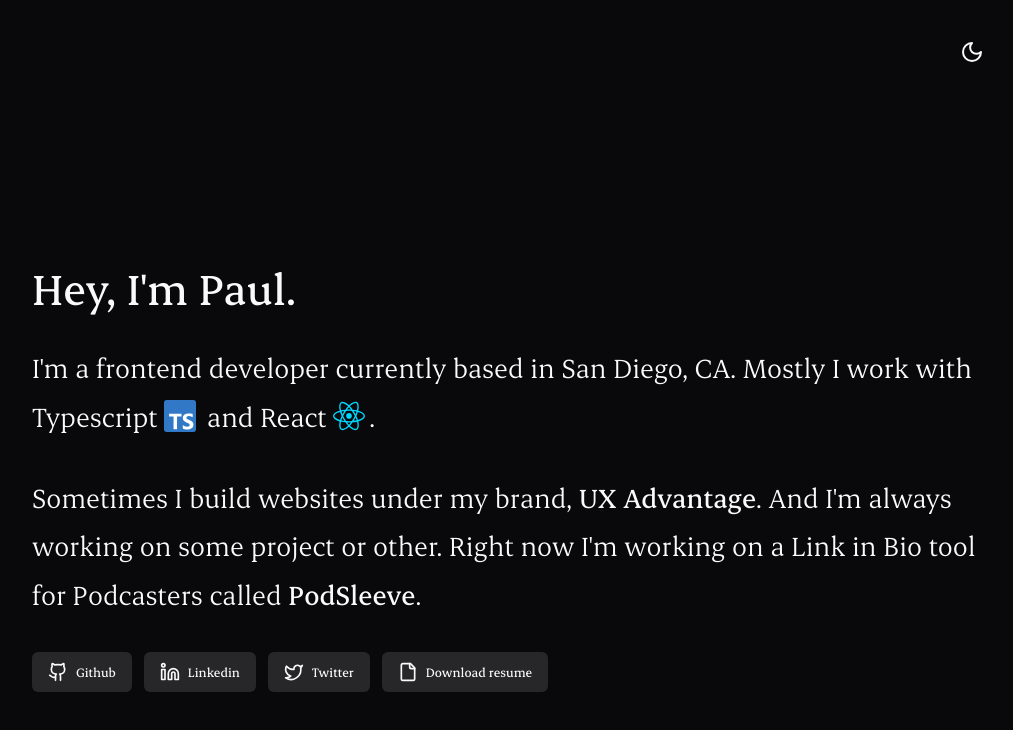
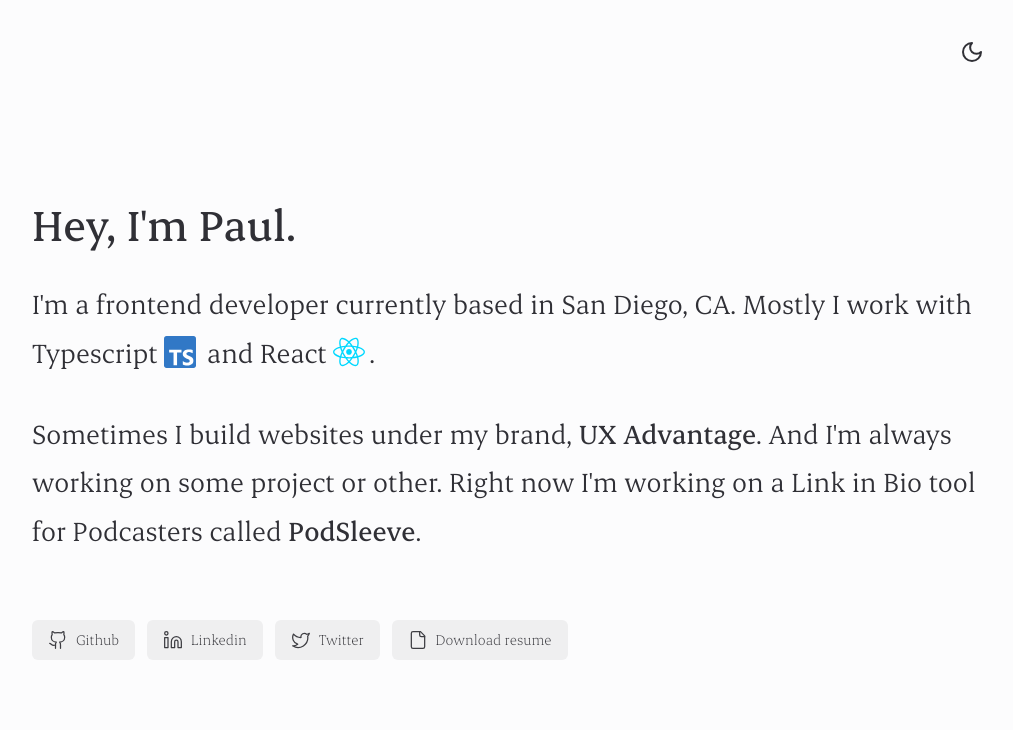
Before and after one commit to pnewsam/paultnewsam.com, a Next.js app: page / in a window 1280 px wide. Shown: the top 730 px of the page, without its empty margins (128-1141 px from the left). Built offline with nearby package versions, Linux system fonts and the light colour scheme.

Commit message:
Improvements

```diff
--- a/package.json
+++ b/package.json
@@ -22,7 +22,6 @@
     "lucide-react": "^0.453.0",
     "next": "13.5.5",
     "next-contentlayer": "^0.3.4",
-    "next-themes": "^0.3.0",
     "react": "^18",
     "react-dom": "^18",
     "tailwind-merge": "^1.14.0",
--- a/src/app/globals.css
+++ b/src/app/globals.css
@@ -4,65 +4,48 @@
 
 @layer base {
   :root {
-    --background: 0 0% 100%;
-    --foreground: 240 10% 3.9%;
-
-    --card: 0 0% 100%;
-    --card-foreground: 240 10% 3.9%;
-
-    --popover: 0 0% 100%;
-    --popover-foreground: 240 10% 3.9%;
-
-    --primary: 240 5.9% 10%;
-    --primary-foreground: 0 0% 98%;
-
-    --secondary: 240 4.8% 95.9%;
-    --secondary-foreground: 240 5.9% 10%;
-
-    --muted: 240 4.8% 95.9%;
-    --muted-foreground: 240 3.8% 46.1%;
-
-    --accent: 240 4.8% 95.9%;
-    --accent-foreground: 240 5.9% 10%;
-
-    --destructive: 0 84.2% 60.2%;
-    --destructive-foreground: 0 0% 98%;
-
-    --border: 240 5.9% 90%;
-    --input: 240 5.9% 90%;
-    --ring: 240 10% 3.9%;
-
+    --background: 240 5% 99%; /* ~ zinc-50 */
+    --foreground: 240 5% 20%; /* ~ zinc-800 */
+    --card: 240 5% 99%; /* ~ zinc-50 */
+    --card-foreground: 240 5% 20%; /* ~ zinc-800 */
+    --popover: 240 5% 99%; /* ~ zinc-50 */
+    --popover-foreground: 240 5% 20%; /* ~ zinc-800 */
+    --primary: 240 4% 25%; /* ~ zinc-700 */
+    --primary-foreground: 240 5% 99%; /* ~ zinc-50 */
+    --secondary: 240 3% 94%; /* ~ zinc-200 */
+    --secondary-foreground: 240 4% 25%; /* ~ zinc-700 */
+    --muted: 240 3% 96%; /* ~ zinc-100 */
+    --muted-foreground: 240 3% 48%; /* ~ zinc-500 */
+    --accent: 240 3% 94%; /* ~ zinc-200 */
+    --accent-foreground: 240 4% 25%; /* ~ zinc-700 */
+    --destructive: 0 84% 60%; /* ~ red-500 */
+    --destructive-foreground: 0 0% 98%; /* ~ zinc-50 */
+    --border: 240 6% 92%; /* ~ zinc-200 */
+    --input: 240 6% 92%; /* ~ zinc-200 */
+    --ring: 240 5% 64%; /* ~ zinc-400 */
     --radius: 0.5rem;
   }
 
   .dark {
-    --background: 240 10% 3.9%;
-    --foreground: 0 0% 98%;
-
-    --card: 240 10% 3.9%;
-    --card-foreground: 0 0% 98%;
-
-    --popover: 240 10% 3.9%;
-    --popover-foreground: 0 0% 98%;
-
-    --primary: 0 0% 98%;
-    --primary-foreground: 240 5.9% 10%;
-
-    --secondary: 240 3.7% 15.9%;
-    --secondary-foreground: 0 0% 98%;
-
-    --muted: 240 3.7% 15.9%;
-    --muted-foreground: 240 5% 64.9%;
-
-    --accent: 240 3.7% 15.9%;
-    --accent-foreground: 0 0% 98%;
-
-    --destructive: 0 62.8% 30.6%;
-    --destructive-foreground: 0 0% 98%;
-
-    --border: 240 3.7% 15.9%;
-    --input: 240 3.7% 15.9%;
-    --ring: 240 4.9% 83.9%;
+    --background: 240 4% 12%; /* ~ zinc-900 */
+    --foreground: 240 5% 99%; /* ~ zinc-50 */
+    --card: 240 4% 12%; /* ~ zinc-900 */
+    --card-foreground: 240 5% 99%; /* ~ zinc-50 */
+    --popover: 240 4% 12%; /* ~ zinc-900 */
+    --popover-foreground: 240 5% 99%; /* ~ zinc-50 */
+    --primary: 240 5% 99%; /* ~ zinc-50 */
+    --primary-foreground: 240 4% 12%; /* ~ zinc-900 */
+    --secondary: 240 3% 19%; /* ~ zinc-800 */
+    --secondary-foreground: 240 5% 96%; /* ~ zinc-100 */
+    --muted: 240 3% 22%; /* ~ zinc-800 */
+    --muted-foreground: 240 5% 70%; /* ~ zinc-300 */
+    --accent: 240 3% 19%; /* ~ zinc-800 */
+    --accent-foreground: 240 5% 96%; /* ~ zinc-100 */
+    --destructive: 0 62% 30%; /* ~ red-700 */
+    --destructive-foreground: 0 0% 98%; /* ~ zinc-50 */
+    --border: 240 3% 22%; /* ~ zinc-800 */
+    --input: 240 3% 22%; /* ~ zinc-800 */
+    --ring: 240 4% 70%; /* ~ zinc-300 */
   }
 }
 
--- a/src/app/layout.tsx
+++ b/src/app/layout.tsx
@@ -1,7 +1,7 @@
 import type { Metadata } from "next";
 import localFont from "next/font/local";
+import Navbar from "@/components/Navbar";
 import "./globals.css";
-import { ThemeProvider } from "next-themes";
 
 const erode = localFont({
   src: "./Erode-Variable.woff2",
@@ -22,9 +22,8 @@
   return (
     <html lang="en" className="h-full" suppressHydrationWarning>
       <body className={erode.className}>
-        <ThemeProvider attribute="class" defaultTheme="dark">
-          <main>{children}</main>
-        </ThemeProvider>
+        <Navbar />
+        <main>{children}</main>
       </body>
     </html>
   );
--- a/src/app/page.tsx
+++ b/src/app/page.tsx
@@ -6,20 +6,17 @@
 
 export default function Home() {
   return (
-    <>
-      <Navbar />
-      <section className="max-w-screen-lg mx-auto px-8 py-20 md:py-40">
-        <div className="pb-12">
+    <section className="max-w-screen-lg mx-auto px-8 py-12 md:py-24">
       <h1 className="font-medium text-4xl md:text-5xl mb-4 md:mb-8">
         Hey, I&apos;m Paul.
       </h1>
       <p className="text-2xl/relaxed md:text-3xl/relaxed mb-8">
-            I&apos;m a frontend developer currently based in San Diego, CA.
-            Mostly I work with Typescript{" "}
-            <Typescript className="w-8 h-8 inline -translate-y-1 mr-1" /> and{" "}
-            React <React className="w-8 h-8 inline -translate-y-1 mr-1" />.
+        I&apos;m a frontend developer currently based in San Diego, CA. Mostly I
+        work with Typescript{" "}
+        <Typescript className="w-8 h-8 inline -translate-y-1 mr-1" /> and React{" "}
+        <React className="w-8 h-8 inline -translate-y-1 mr-1" />.
       </p>
-          <p className="text-2xl/relaxed md:text-3xl/relaxed mb-8">
+      <p className="text-2xl/relaxed md:text-3xl/relaxed mb-16">
         Sometimes I build websites under my brand,{" "}
         <a
           className="font-medium hover:text-neutral-500 transition-colors"
@@ -61,13 +58,11 @@
           },
         ].map((item) => (
           <ButtonLink key={item.href} href={item.href}>
-                <item.icon className="w-5 h-5" />
+            <item.icon className="w-5 h-5 stroke-[1.5px]" />
             {item.text}
           </ButtonLink>
         ))}
       </div>
-        </div>
     </section>
-    </>
   );
 }
--- a/src/components/ButtonLink.tsx
+++ b/src/components/ButtonLink.tsx
@@ -12,7 +12,11 @@
 }) => (
   <a
     href={href}
-    className={cn(buttonVariants({ variant: "secondary" }), "gap-2", className)}
+    className={cn(
+      buttonVariants({ variant: "secondary" }),
+      "gap-2 font-light text-base",
+      className
+    )}
   >
     {children}
   </a>
--- a/src/components/ThemeToggle.tsx
+++ b/src/components/ThemeToggle.tsx
@@ -2,25 +2,30 @@
 
 import { Moon, Sun } from "lucide-react";
 import { useState, useEffect } from "react";
-import { useTheme } from "next-themes";
 
 export default function ThemeToggle() {
   const [mounted, setMounted] = useState(false);
-  const { theme, setTheme } = useTheme();
+  const [theme, setTheme] = useState(() => {
+    if (typeof window === "undefined") return "dark";
+    return window.localStorage.getItem("theme") || "dark";
+  });
 
-  useEffect(() => setMounted(true), []);
+  useEffect(() => {
+    setMounted(true);
+  }, []);
 
   if (!mounted) return null;
 
   const onClick = () => {
-    console.log(theme, "clicked");
     setTheme(theme === "dark" ? "light" : "dark");
+    document.documentElement.classList.toggle("dark");
+    document.documentElement.classList.toggle("light");
   };
 
   return (
     <button
       onClick={onClick}
-      className="p-2 rounded-md hover:bg-gray-200 dark:hover:bg-gray-700"
+      className="p-2 rounded-md hover:bg-neutral-200 dark:hover:bg-neutral-700 stroke-[1.5px]"
     >
       {theme === "dark" ? <Moon /> : <Sun />}
     </button>
```
Also changed, not shown: 1 other file (tests, documents, lock files or other folders). Lines whose indentation alone changed are shown as unchanged.
